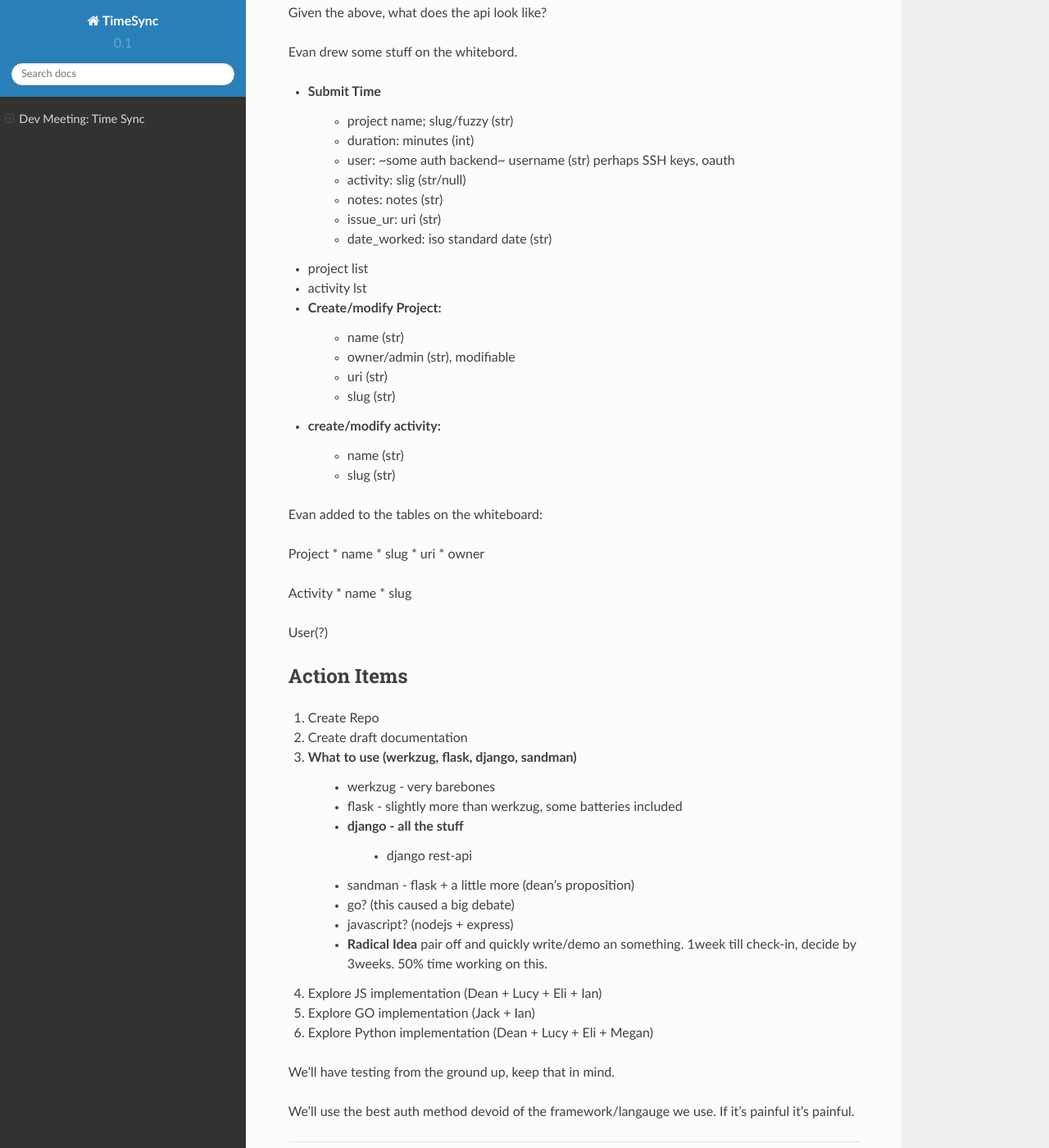
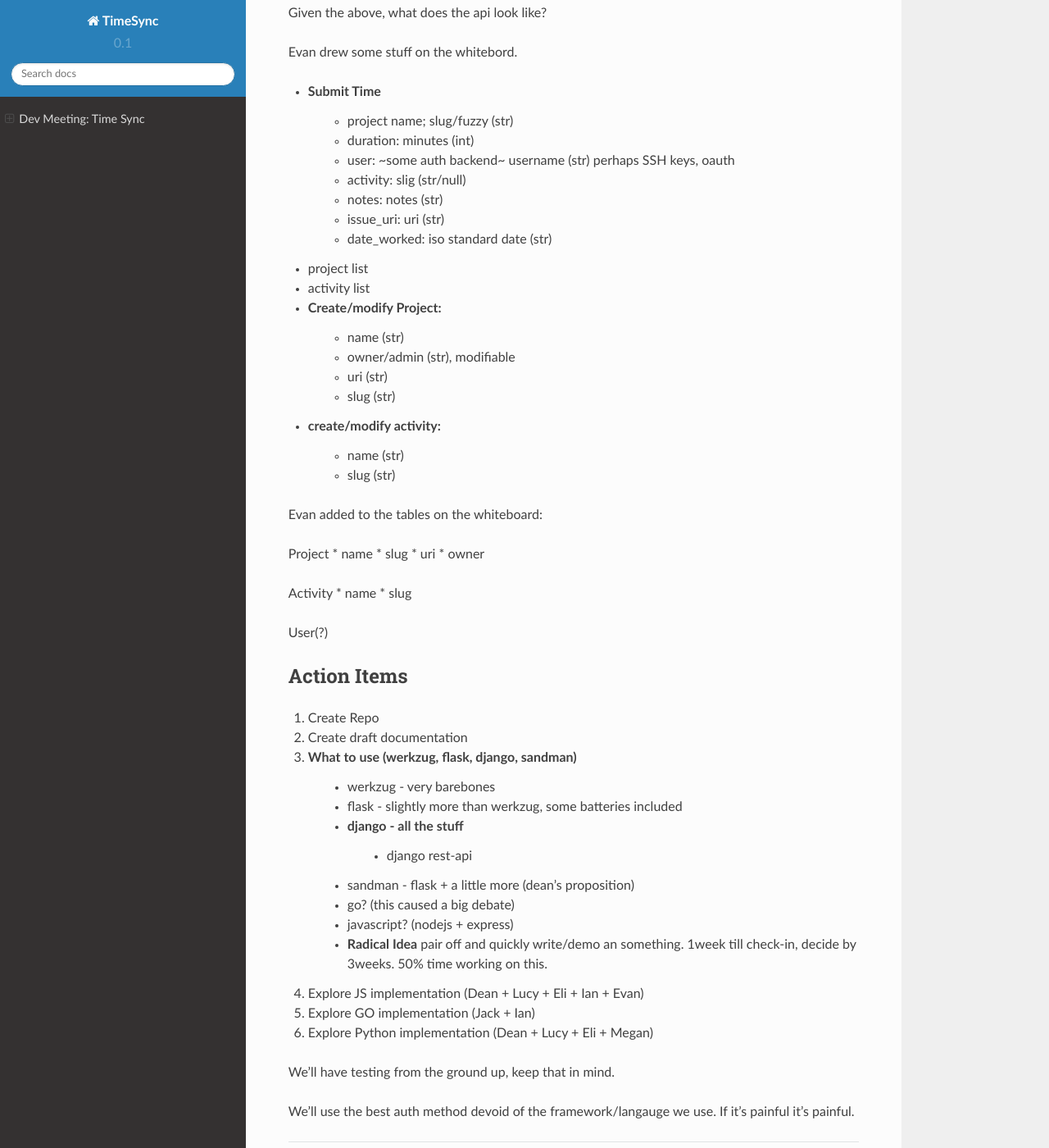
Before and after one commit to osuosl/timesync-node, a Sphinx documentation site: the page built from docs/source/meetings/dev_meeting_2015-04-09.rst, in a window 1280 px wide and 1400 px high, scrolled down 1028 px. Shown: the whole window at 82% size. Built offline with Sphinx 7.4.7 and the Read the Docs theme 2.0.0, drawn with Linux system fonts in a browser that asks for light colours.

Commit message:
minor feedback on #1

```diff
--- a/docs/source/meetings/dev_meeting_2015-04-09.rst
+++ b/docs/source/meetings/dev_meeting_2015-04-09.rst
@@ -59,10 +59,10 @@ Evan drew some stuff on the whitebord.
     * user: ~some auth backend~ username (str) perhaps SSH keys, oauth
     * activity: slig (str/null)
     * notes: notes (str)
-    * issue_ur: uri (str)
+    * issue_uri: uri (str)
     * date_worked: iso standard date (str)
 * project list
-* activity lst
+* activity list
 * Create/modify Project:
     * name (str)
     * owner/admin (str), modifiable
@@ -100,7 +100,7 @@ Action Items
     * javascript? (nodejs + express)
     * **Radical Idea** pair off and quickly write/demo an something. 1week till
       check-in, decide by 3weeks. 50% time working on this.
-4. Explore JS implementation (Dean + Lucy + Eli + Ian)
+4. Explore JS implementation (Dean + Lucy + Eli + Ian + Evan)
 5. Explore GO implementation (Jack + Ian)
 6. Explore Python implementation (Dean + Lucy + Eli + Megan)
 
```
